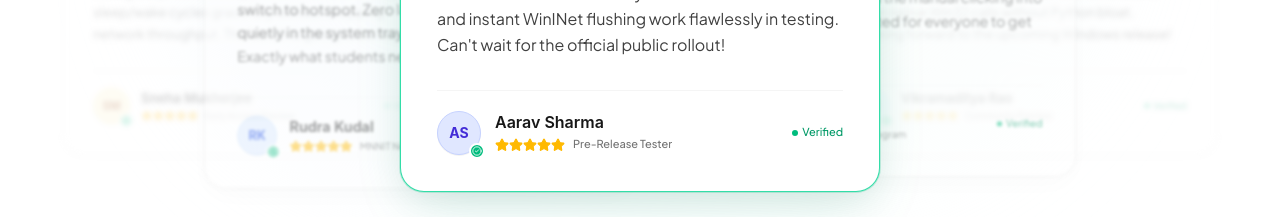
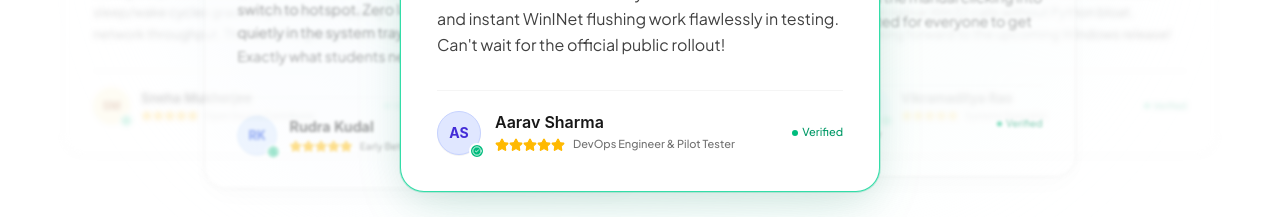
Before and after one commit to namanagrawal1425/proproxy-web, a React (Vite) app: page / in a window 1280 px wide. Shown: the part 8320-8537 px from the top of the page. Built offline with nearby package versions, Linux system fonts and the light colour scheme.

Commit message:
refactor: replace review platform label with role in testimonial cards

```diff
--- a/src/components/ReviewsSection.jsx
+++ b/src/components/ReviewsSection.jsx
@@ -224,7 +224,7 @@ export default function ReviewsSection() {
                       </div>
                     </div>
 
-                    {/* Name & Stars & Platform */}
+                    {/* Name & Role & Rating */}
                     <div>
                       <div className="font-display font-semibold text-base text-neutral-900 leading-tight">
                         {review.name}
@@ -236,7 +236,7 @@ export default function ReviewsSection() {
                           ))}
                         </div>
                         <span className="text-[11px] font-sans text-neutral-500 font-medium">
-                          {review.platform}
+                          {review.role}
                         </span>
                       </div>
                     </div>
```
